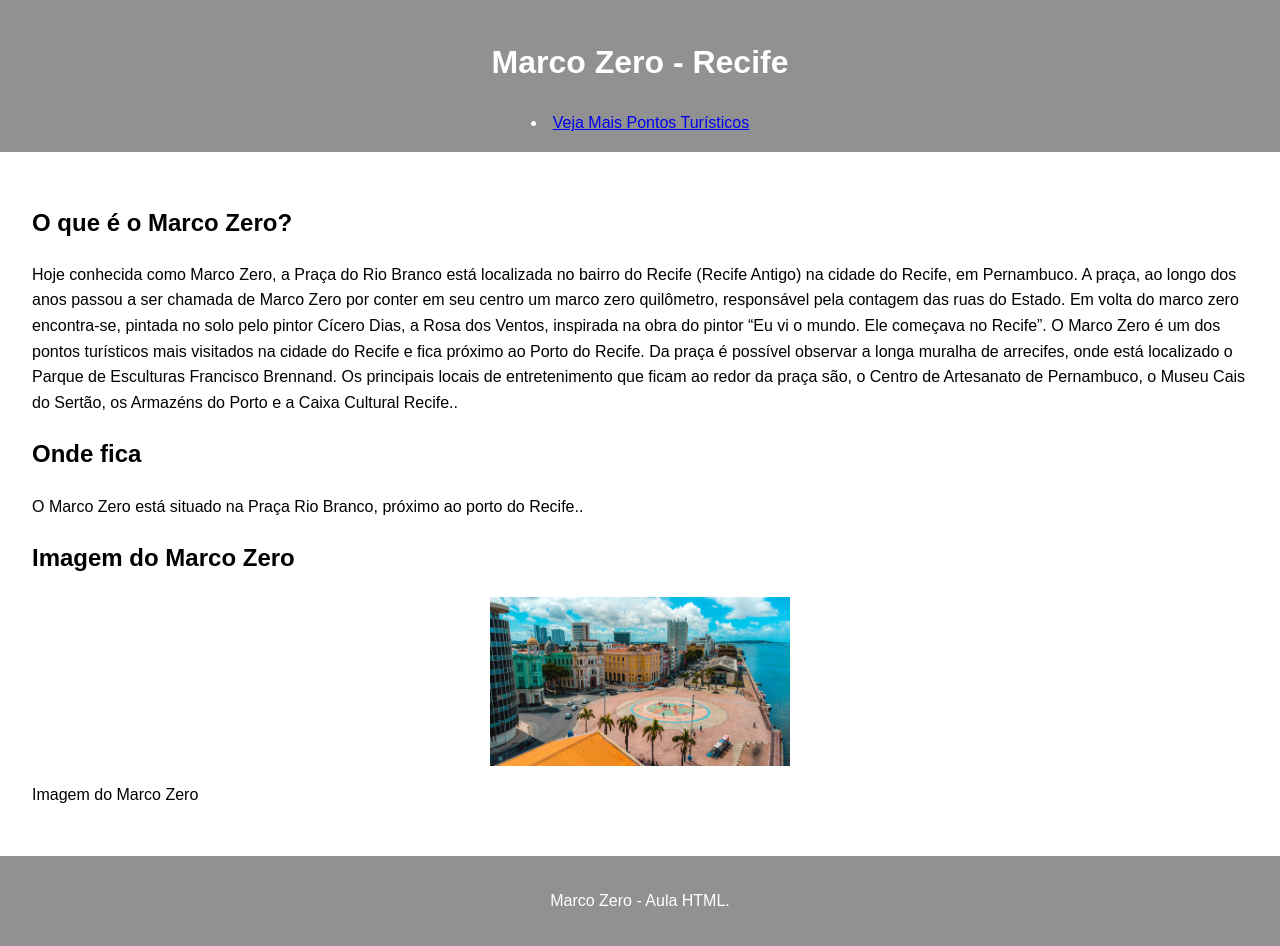
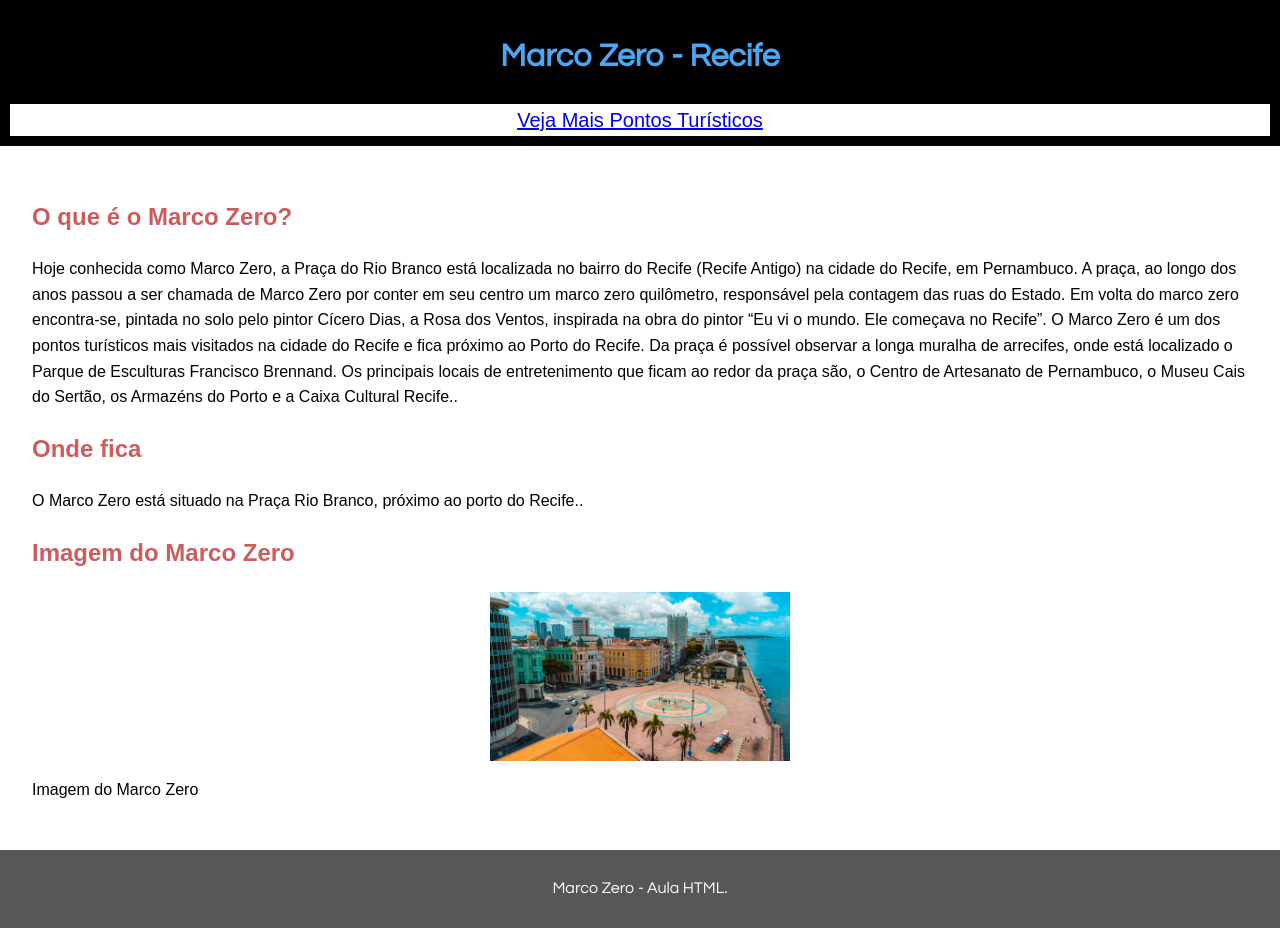
Before and after one commit to phernandocarvalho/aulahtml01, a plain HTML site: page index.html in a window 1280 px wide. Drawn offline with Linux system fonts and the light colour scheme; a web font is replaced by a local one.

Commit message:
css nas páginas

```diff
--- /dev/null
+++ b/css/style.css
@@ -0,0 +1,54 @@
+@import url('https://fonts.googleapis.com/css2?family=Playwrite+US+Modern:wght@100..400&display=swap');
+@import url('https://fonts.googleapis.com/css2?family=Questrial&display=swap');
+
+
+
+h1  {
+ color:#4ba7f3;
+ font-family: "Playwrite US Modern", cursive;
+ font-family: "Questrial", sans-serif;
+ font-size: 40;
+}
+
+nav {
+    color:#e7eeee3a
+    font-family: "Questrial", sans-serif;
+    font-size: 20px;
+    background-color: white;
+
+}
+
+h2 {
+    color:#cd5c5c
+}
+
+body {
+    font-family: Arial, sans-serif;
+    line-height: 1.6;
+    margin: 0;
+    padding: 0;
+}
+header {
+    background-color: #000000;
+    color: #ffffff;
+    text-align: center;
+    padding: 10px;
+}
+
+footer {
+    background-color: #585757;
+    color: #fcfcfc;
+    font-family: "Questrial", sans-serif;
+    text-align: center;
+    padding: 10px;
+}
+
+main {
+    padding: 2rem;
+}
+img {
+    max-width: 100%;
+    height: auto;
+    display: block;
+    margin: 0 auto;
+}
--- a/index.html
+++ b/index.html
@@ -4,34 +4,17 @@
     <meta charset="UTF-8">
     <meta name="viewport" content="width=device-width, initial-scale=1.0">
     <title>Marco Zero - Recife</title>
+    <link rel="stylesheet" href="/css/style.css">
     <style>
-        body {
-            font-family: Arial, sans-serif;
-            line-height: 1.6;
-            margin: 0;
-            padding: 0;
-        }
-        header, footer {
-            background-color: #0000006e;
-            color: #fff;
-            text-align: center;
-            padding: 1rem;
-        }
-        main {
-            padding: 2rem;
-        }
-        img {
-            max-width: 100%;
-            height: auto;
-            display: block;
-            margin: 0 auto;
-        }
+
     </style>
 </head>
 <body>
     <header>
         <h1>Marco Zero - Recife</h1>
-        <li><a href="pontos-turisticos.html">Veja Mais Pontos Turísticos</a></li>
+        <nav>
+            <a href="pontos-turisticos.html">Veja Mais Pontos Turísticos</a>
+        </nav>
     </header>
 
     <main>
```
Also changed, not shown: pontos-turisticos.html (+2 -26 lines).
